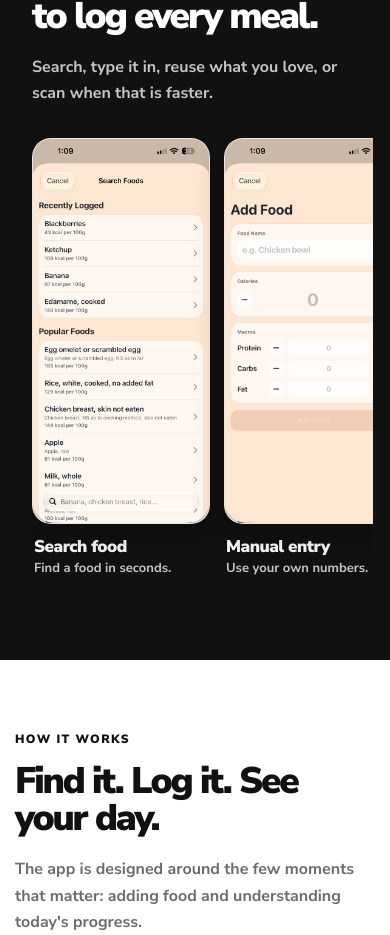
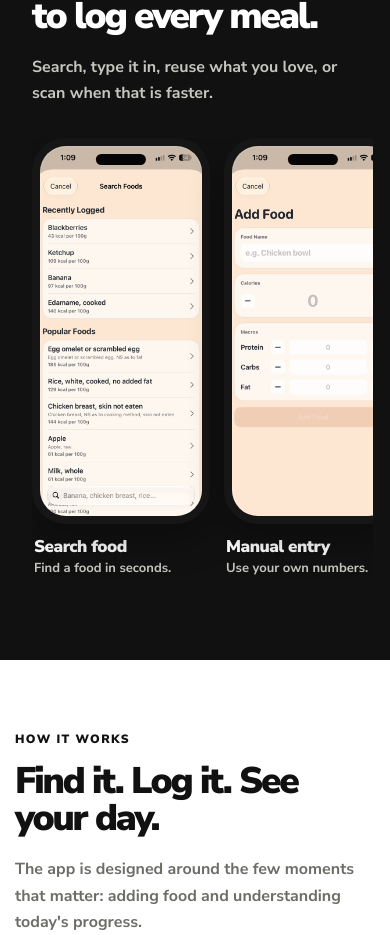
Before and after one commit to paulkhayet/CalorieTrackerWebsite, a Next.js app: page / in a window 390 px wide. Shown: the part 1490-2425 px from the top of the page. Built offline with nearby package versions, Linux system fonts and the light colour scheme.

Commit message:
Frame gallery screenshots as iPhones

```diff
--- a/src/app/globals.css
+++ b/src/app/globals.css
@@ -422,10 +422,35 @@ h3 {
   position: relative;
   overflow: hidden;
   aspect-ratio: 1170 / 2536;
-  border: 1px solid rgba(255, 255, 255, 0.2);
-  border-radius: 19px;
-  background: #e8ded4;
-  box-shadow: 0 16px 30px rgba(0, 0, 0, 0.22);
+  border: 8px solid #161616;
+  border-radius: 34px;
+  background: #161616;
+  box-shadow:
+    0 18px 34px rgba(0, 0, 0, 0.28),
+    inset 0 0 0 1px rgba(255, 255, 255, 0.15);
+}
+
+.logging-methods__screen::before {
+  position: absolute;
+  z-index: 2;
+  top: 8px;
+  left: 50%;
+  width: 31%;
+  height: 2.8%;
+  border-radius: 999px;
+  background: #050505;
+  content: "";
+  transform: translateX(-50%);
+}
+
+.logging-methods__screen::after {
+  position: absolute;
+  z-index: 2;
+  inset: 0;
+  border: 1px solid rgba(255, 255, 255, 0.12);
+  border-radius: 27px;
+  content: "";
+  pointer-events: none;
 }
 
 .logging-methods__screen img {
```
